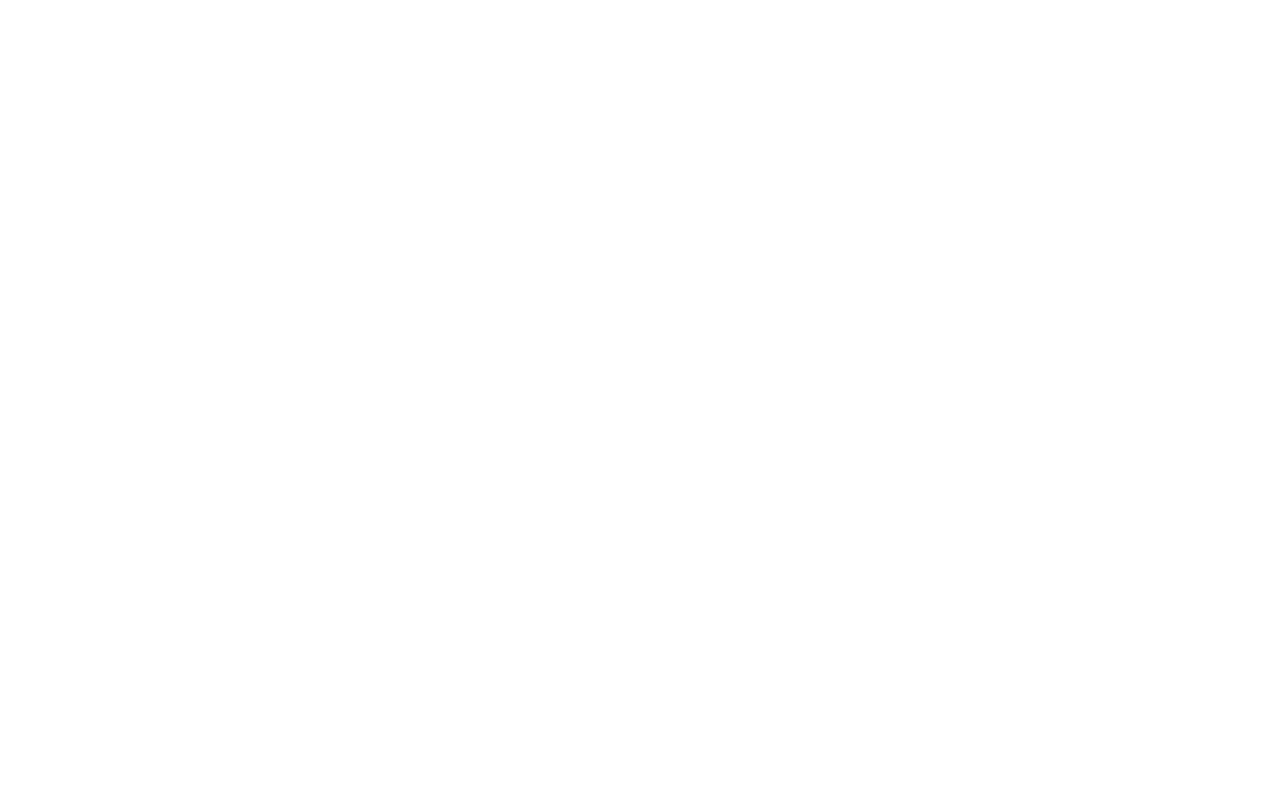
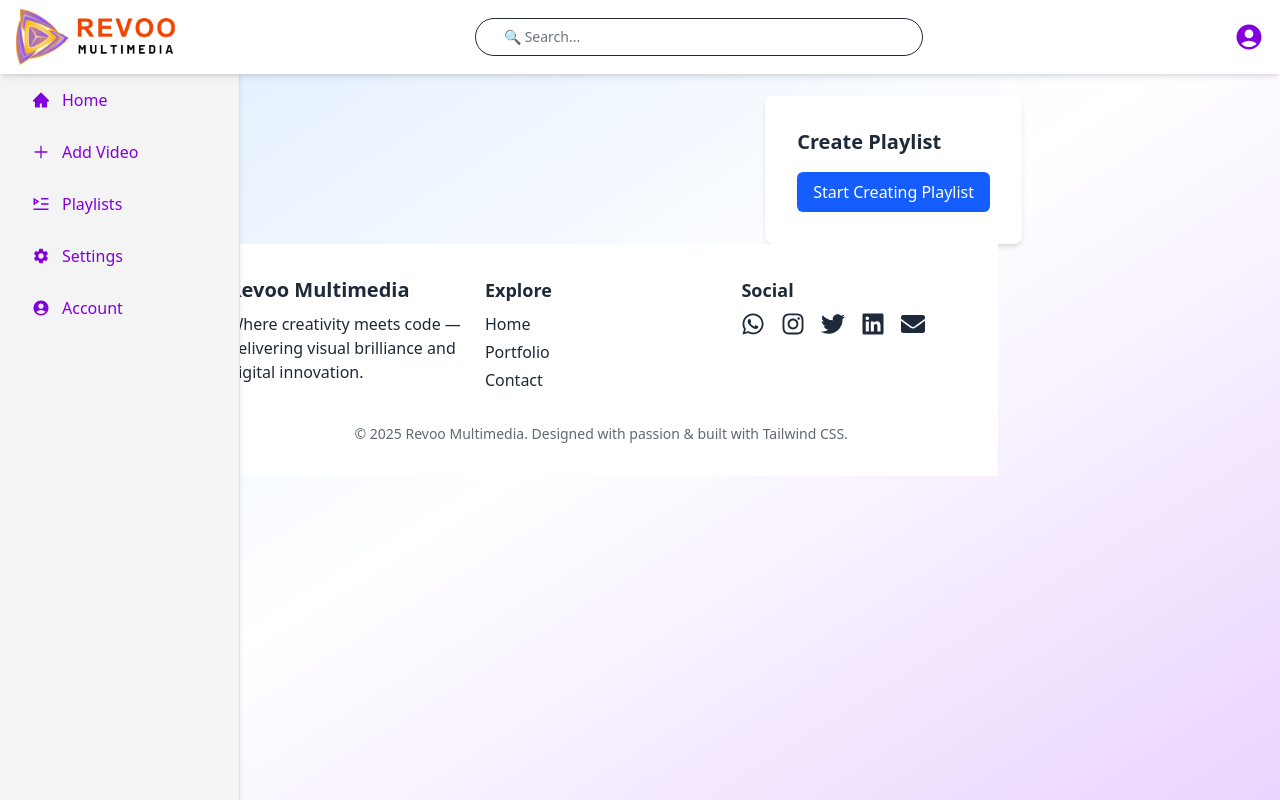
Before and after one commit to SiddharthP121/show-play, a React (Vite) app in the folder Frontend/: page /playlist in a window 1280 px wide. Built offline with nearby package versions, Linux system fonts and the light colour scheme.

Commit message:
playlist1

```diff
--- a/Frontend/src/Pages/Playlist.jsx
+++ b/Frontend/src/Pages/Playlist.jsx
@@ -1,14 +1,192 @@
-import React, { useState, useEffect } from "react";
+import React, { useEffect, useState } from "react";
+import TopBar from "./TopBar";
+import Sidebar from "./Sidebar";
+import BottomNav from "./BottomNav";
+import { useDarkMode } from "../DarkModeContext";
+import LastFoot from "./LastFoot";
+import { ToastContainer, toast } from "react-toastify";
 import axios from "axios";
 
 const Playlist = () => {
+  const [search, setSearch] = useState("");
+  const [playlistStat, setplaylistStat] = useState(false);
+  const [createPlaylistVisible, setcreatePlaylistVisible] = useState(false);
+  const { isDarkModeOn } = useDarkMode();
+  const baseURL = import.meta.env.VITE_DEFAULT_URL;
   const token = localStorage.getItem("token");
+  const [playlistForm, setplaylistForm] = useState({
+    name: "",
+    description: "",
+  });
+  const inputField = `
+    w-full px-4 py-2 rounded-lg border focus:outline-none focus:ring-2
+    ${
+      isDarkModeOn
+        ? "bg-gray-700 border-gray-600 text-gray-100 placeholder-gray-500 focus:ring-gray-500"
+        : "bg-gray-50 border-gray-300 text-gray-900 placeholder-gray-400 focus:ring-purple-400"
+    }
+  `;
 
+  const handleSearch = (e) => {
+    e.preventDefault();
+    // Add search logic
+  };
 
-  return
-   <>
+  const handleCreatePlaylist = async () => {
+    const formdata = new FormData();
+    formdata.append("name", playlistForm.name);
+    formdata.append("description", playlistForm.description);
+    try {
+      const res = await axios.post(`${baseURL}/playlist`, formdata, {
+        withCredentials: true,
+        headers: {
+          Authorization: `Bearer ${token}`,
+        },
+      });
+      setplaylistStat((prev) => {
+        prev = !prev;
+      });
+      toast.success("Playlist created successfully", {
+        position: "top-right",
+        autoClose: 3000,
+        hideProgressBar: false,
+        closeOnClick: true,
+        pauseOnHover: true,
+        draggable: true,
+        progress: undefined,
+        theme: isDarkModeOn ? "dark" : "light",
+      });
+    } catch (error) {
+      toast.error("Unable to create playlist", {
+        position: "top-right",
+        autoClose: 3000,
+        hideProgressBar: false,
+        closeOnClick: true,
+        pauseOnHover: true,
+        draggable: true,
+        progress: undefined,
+        theme: isDarkModeOn ? "dark" : "light",
+      });
+    }
+  };
+  const handleChange = async (e) => {
+    const { name, value } = e.target;
+    setplaylistForm((form) => ({
+      ...form,
+      [name]: value,
+    }));
+  };
 
-   </>;
+  return (
+    <div
+      className={`min-h-screen overflow-x-hidden select-none
+    ${
+      isDarkModeOn
+        ? "bg-gradient-to-br from-[#121212] via-[#1A1A1A] to-[#232323]"
+        : "bg-gradient-to-br from-blue-100 via-white to-purple-200"
+    }`}
+    >
+      <ToastContainer theme={isDarkModeOn ? "dark" : "light"} />
+
+      <TopBar
+        search={search}
+        setSearch={setSearch}
+        handleSearch={handleSearch}
+      />
+
+      <Sidebar />
+
+      {/* Main Content */}
+      <main className="pt-24 md:mx-auto px-1.5 pb-15">
+        <div className="flex flex-col md:flex-row justify-between items-start gap-6">
+          {/* Left Panel - Empty to balance Sidebar */}
+          <div className="hidden md:block w-[15%]" />
+
+          {/* Create playlist */}
+          <div className="w-full md:w-[60%] flex justify-center">
+            <div
+              className={`max-w-sm mx-auto rounded-lg shadow-md p-6 sm:p-8 transition-transform transform hover:scale-105 ${
+                isDarkModeOn
+                  ? "bg-gray-800 text-white"
+                  : "bg-white text-gray-800"
+              }`}
+              onClick={() => {
+                setcreatePlaylistVisible(true);
+              }}
+            >
+              <p className="text-xl font-semibold mb-4">Create Playlist</p>
+
+              <button
+                className={`w-full py-2 px-4 font-medium rounded-md transition-colors ${
+                  isDarkModeOn
+                    ? "bg-blue-500 hover:bg-blue-600 text-white"
+                    : "bg-blue-600 hover:bg-blue-700 text-white"
+                }`}
+              >
+                Start Creating Playlist
+              </button>
+            </div>
+          </div>
+        </div>
+        <div className="w-full md:w-[62vw] md:ml-[15.5vw] flex justify-center">
+          <LastFoot />
+        </div>
+      </main>
+      {/* create playlist window */}
+      {createPlaylistVisible && (
+        <div className="fixed inset-0 bg-blue-200/30 backdrop-blur-md flex items-center justify-center z-50">
+          <div className="bg-white p-6 rounded-lg shadow-lg w-11/12 max-w-md">
+            <form onSubmit={handleCreatePlaylist} className="space-y-4">
+              <label className="block text-gray-700 text-lg font-semibold">
+                Create Playlist
+              </label>
+              <label htmlFor="title">
+                Title:
+                <input
+                  type="text"
+                  onChange={(e) => handleChange(e)}
+                  value={form.name}
+                  name="name"
+                  required
+                  id="name"
+                  className="w-full border-none px-3 py-2 border rounded focus:outline-none focus:ring-2 focus:ring-blue-400"
+                />
+              </label>
+              <label htmlFor="newPassword">
+                Description:
+                <textarea
+                  name="description"
+                  value={form.description}
+                  onChange={(e) => handleChange(e)}
+                  required
+                  placeholder="Enter playlist description"
+                  className={`${inputField} resize-none h-24`}
+                />
+              </label>
+
+              <div className="flex justify-end gap-4">
+                <button
+                  type="button"
+                  onClick={() => setcreatePlaylistVisible(false)}
+                  className="px-4 py-2 rounded bg-gray-200 hover:bg-gray-300"
+                >
+                  Cancel
+                </button>
+                <button
+                  type="submit"
+                  className="px-4 py-2 rounded bg-blue-500 text-white hover:bg-blue-600"
+                >
+                  Save
+                </button>
+              </div>
+            </form>
+          </div>
+        </div>
+      )}
+
+      <BottomNav />
+    </div>
+  );
 };
 
 export default Playlist;
--- a/Frontend/src/Pages/VideoPlayer.jsx
+++ b/Frontend/src/Pages/VideoPlayer.jsx
@@ -61,6 +61,7 @@
         withCredentials: true,
       })
       setPlaylist(res.data.data.playlist)
+      console.log(res.data.data.playlist)
        toast.success("Playlist fetched", {
         position: "top-right",
         autoClose: 3000,
```
